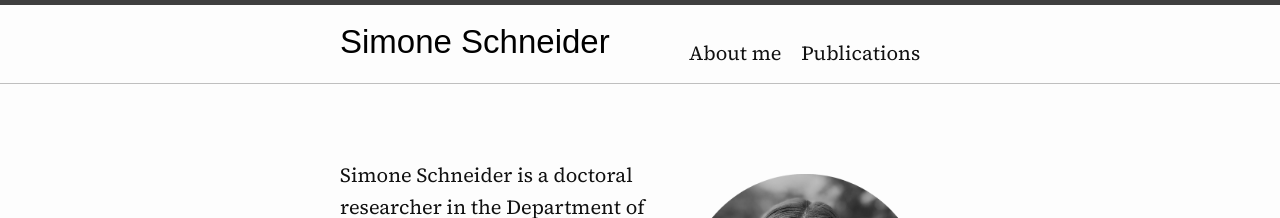
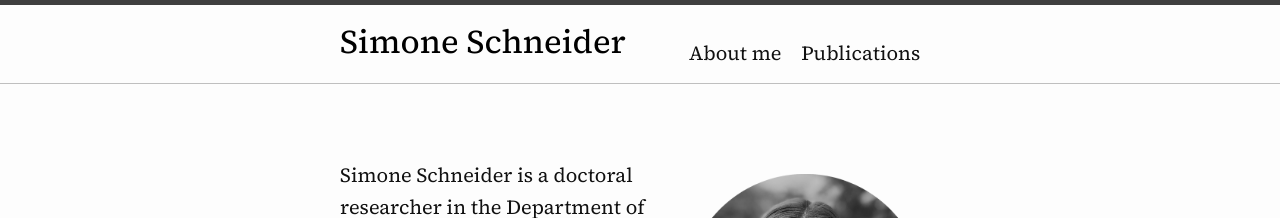
Before and after one commit to simone-schneider/simone-schneider.github.io, a Jekyll site: the page built from index.md, in a window 1280 px wide. Shown: the top 218 px of the page. Built offline with Jekyll 4.4.1, drawn with Linux system fonts in a browser that asks for light colours.

Commit message:
Update _layout.scss

```diff
--- a/_sass/academic/_layout.scss
+++ b/_sass/academic/_layout.scss
@@ -129,12 +129,12 @@
 
 .site-title {
   display: inline-block;
-  font-family: sans-serif;
+  // font-family: sans-serif;
   font-size: 33px;
   font-weight: 450;
   line-height: 73px;
   letter-spacing: 0px;
-  margin-bottom: -10px;
+  margin-bottom: -20px;
 
   &,
   &:visited {
```
